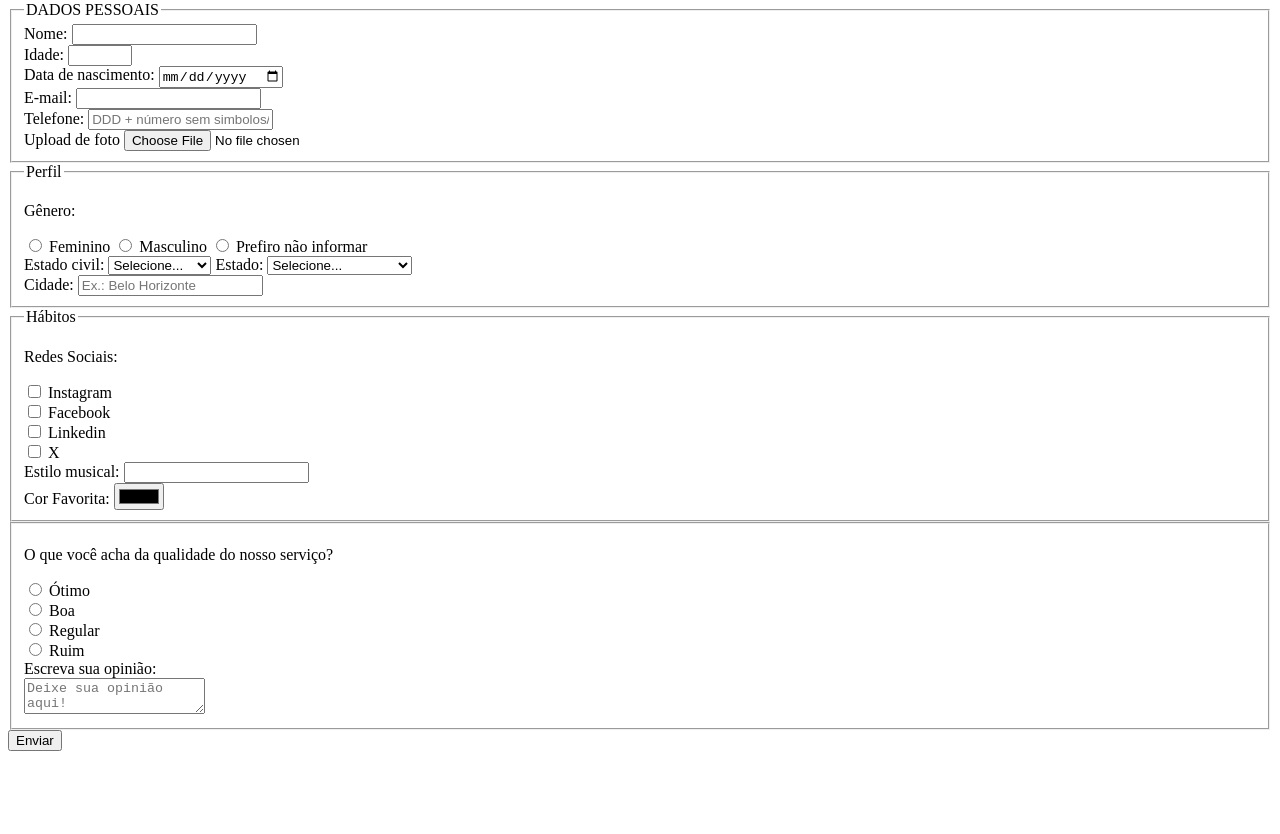
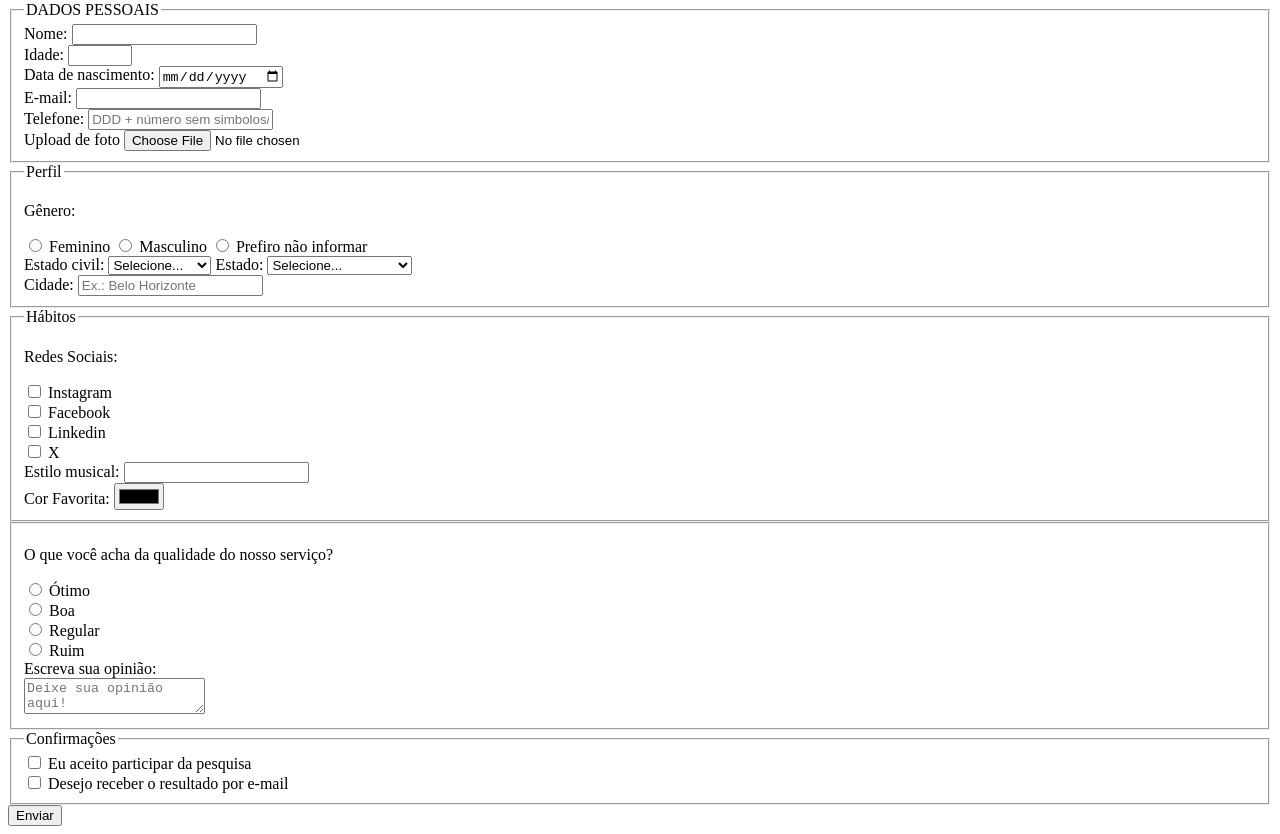
Before and after one commit to Lucassilva2129/pesquisa-culturama, a plain HTML site: page index.html in a window 1280 px wide. Shown: the part 79-913 px from the top of the page. Before the commit the page ends 838 px from the top, so only its background shows below. Drawn offline with Linux system fonts and the light colour scheme.

Commit message:
Adiciona sessao de confirmacoes

```diff
--- a/index.html
+++ b/index.html
@@ -163,6 +163,15 @@
         <textarea name="userComment" id="comment" placeholder="Deixe sua opinião aqui!"></textarea>
       </fieldset>
 
+      <fieldset>
+        <legend>Confirmações</legend>
+
+        <input type="checkbox" name="userLgpd" id="userLgpdTerm" value="accept" required>
+        <label for="userLgpdTerm">Eu aceito participar da pesquisa</label>
+        <br>
+        <input type="checkbox" name="userGetResult" id="getResult" value="accept">
+        <label for="getResult">Desejo receber o resultado por e-mail</label>
+      </fieldset>
 
 
       <button type="submit">Enviar</button>
```
